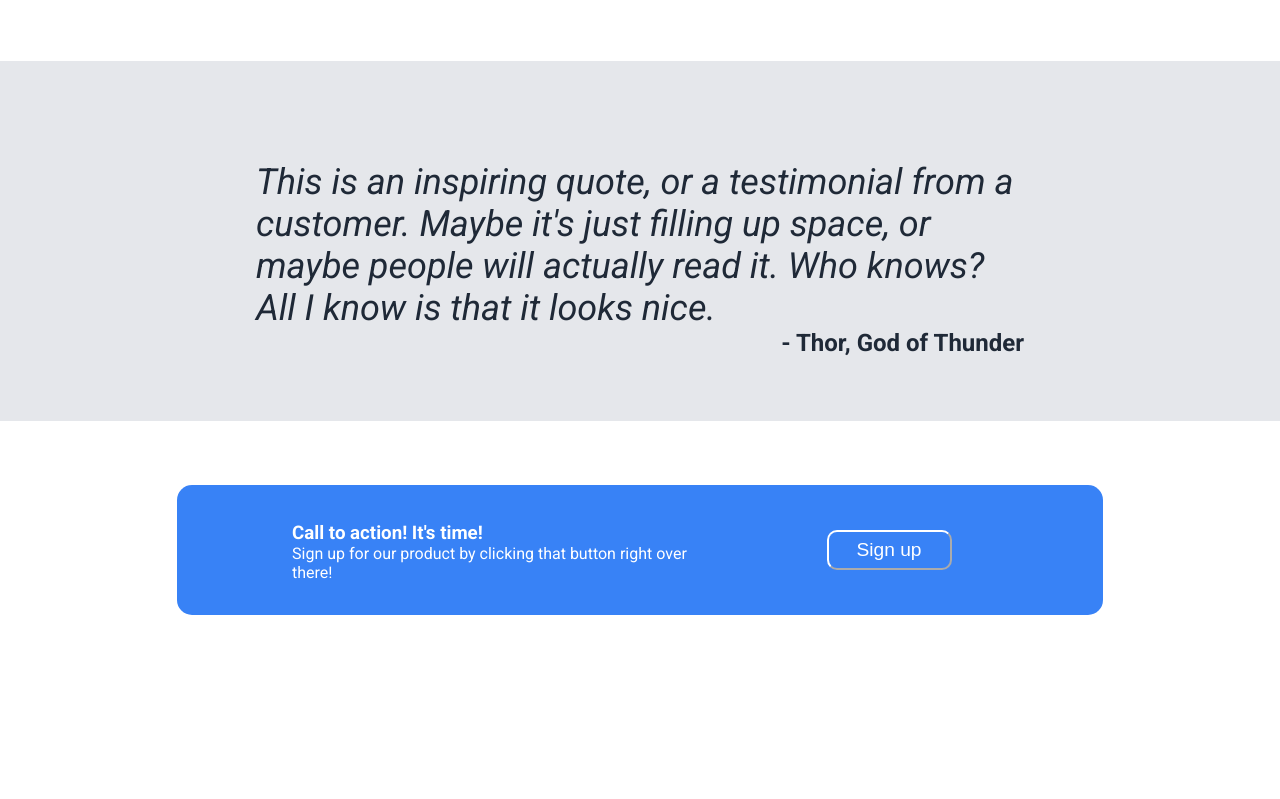
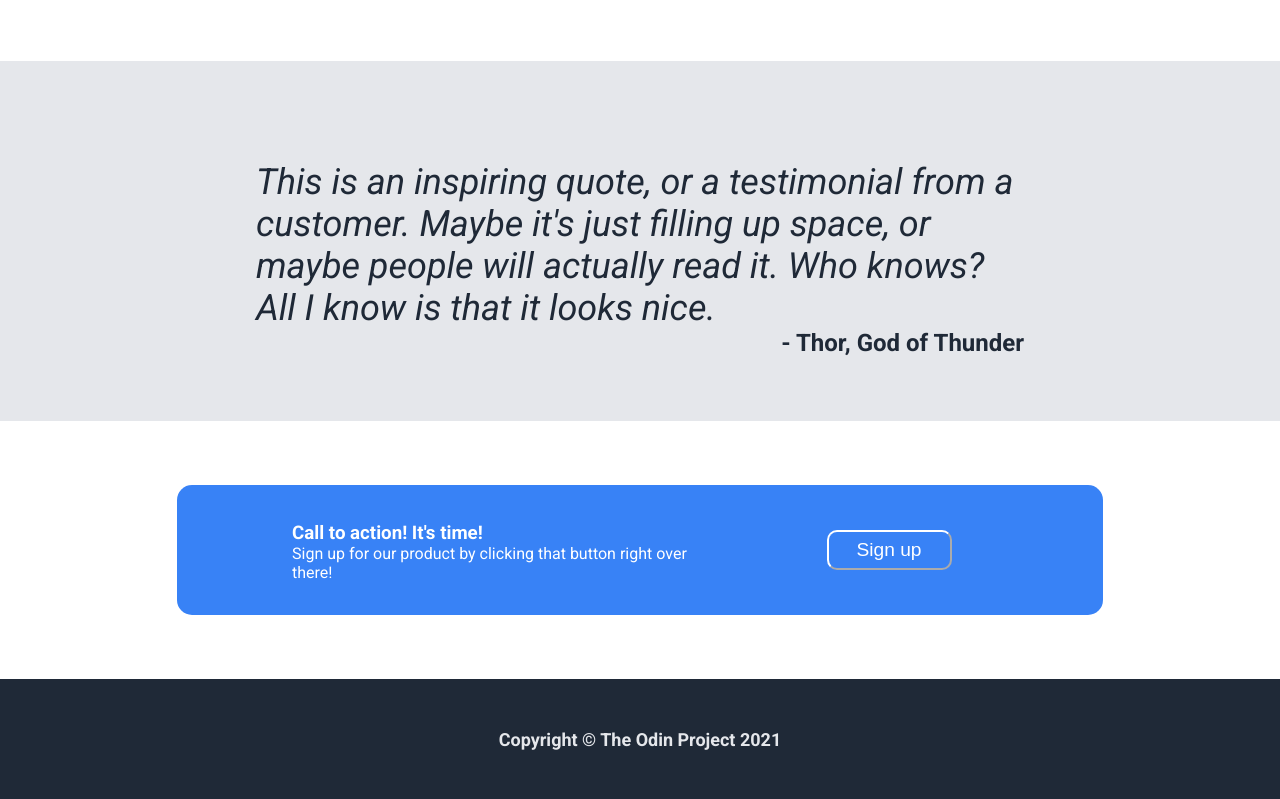
Before and after one commit to dannyoussef/odin-landing-page, a plain HTML site: page index.html in a window 1280 px wide. Shown: the part 901-1700 px from the top of the page. Before the commit the page ends 1580 px from the top, so only its background shows below. Drawn offline with Linux system fonts and the light colour scheme.

Commit message:
completed footer

```diff
--- a/index.html
+++ b/index.html
@@ -104,5 +104,10 @@
       </div>
     </div>
     <!-- Section 5 -->
+    <div id="section-5">
+      <div id="footer">
+        <h4>Copyright © The Odin Project 2021</h4>
+      </div>
+    </div>
   </body>
 </html>
--- a/styles.css
+++ b/styles.css
@@ -206,3 +206,17 @@ ul {
 }
 
 /* Section 5 */
+
+#section-5 {
+  display: flex;
+  background-color: #1f2937;
+  padding-top: 2%;
+  padding-bottom: 2%;
+}
+
+#footer {
+  flex: 1;
+  color: #e5e7eb;
+  text-align: center;
+  font-size: 18px;
+}
```
